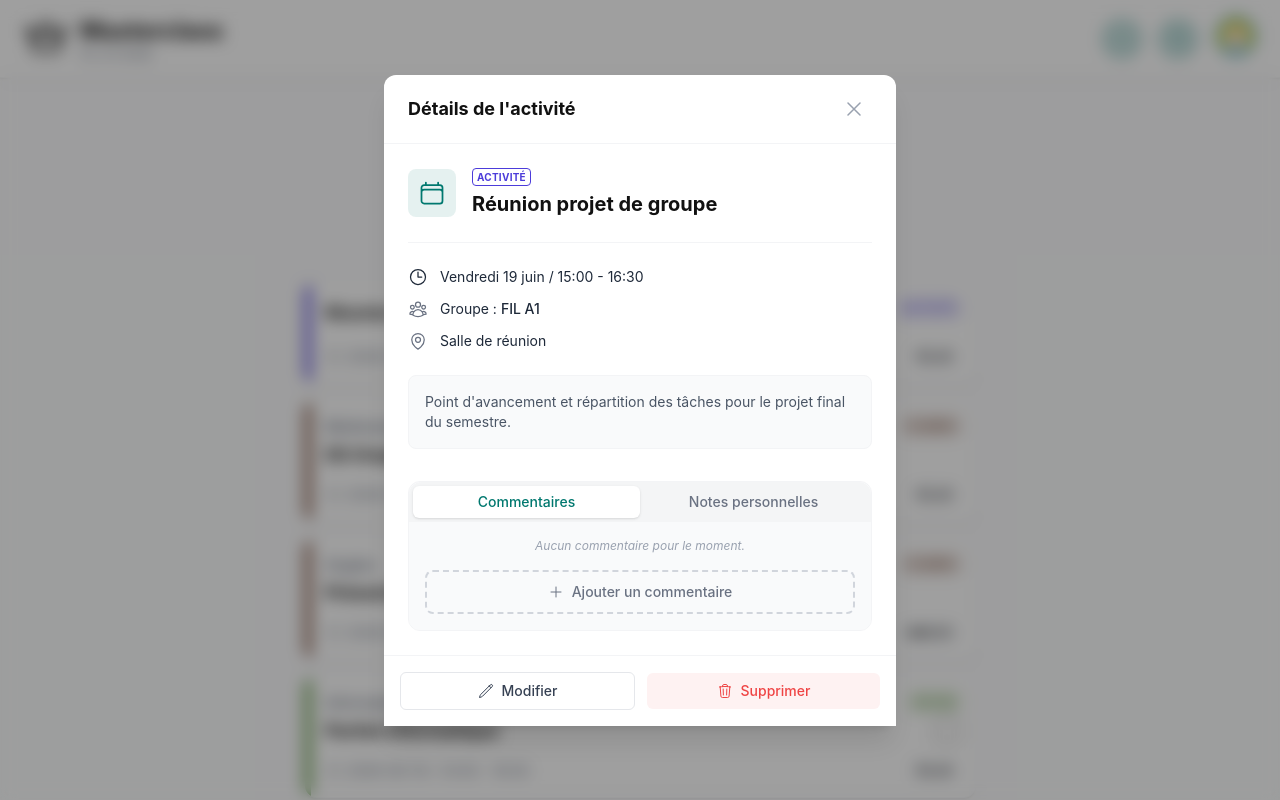
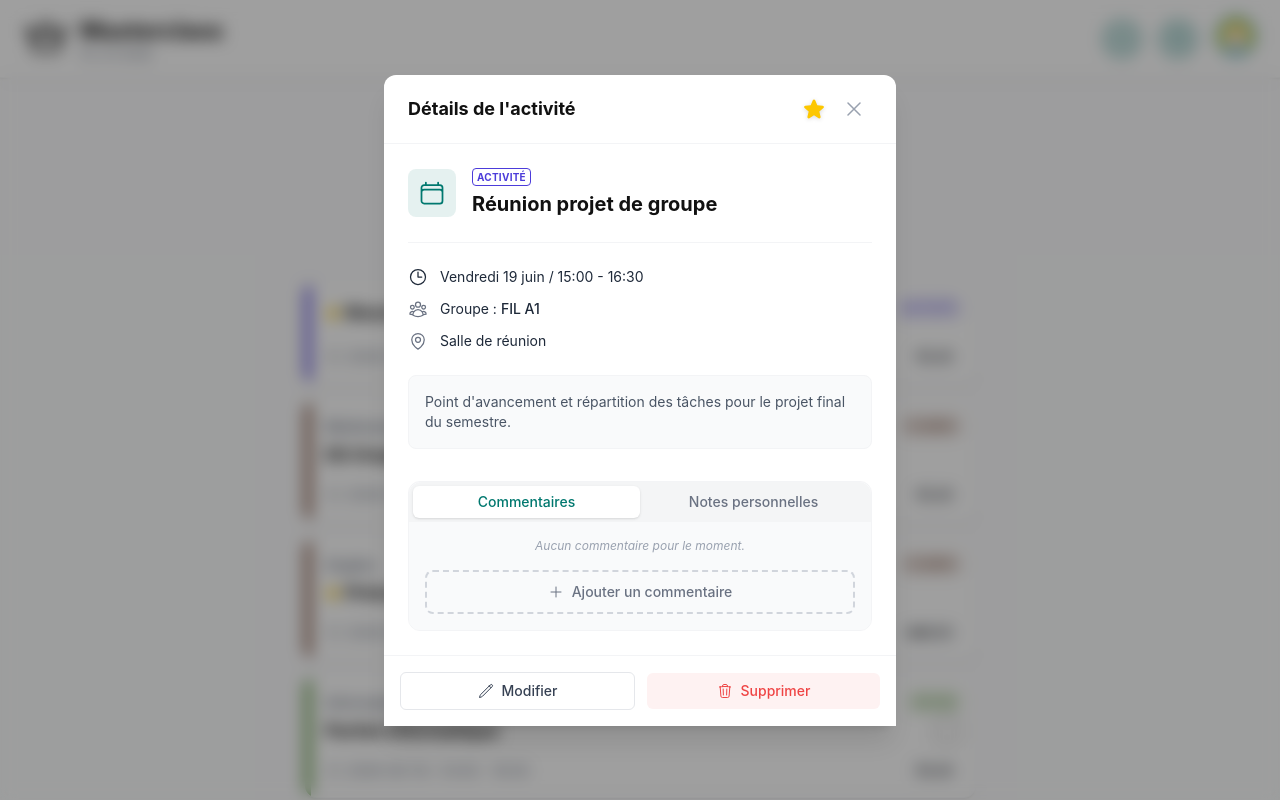
Before and after one commit to Arcols/Masterclass, a Vue app in the folder masterclass-front/: page /history in a window 1280 px wide. Both pictures are taken after a click on the button 640 px from the left and 333 px from the top of the page. Shown: the top 800 px of the page. Built offline with nearby package versions, Linux system fonts and the light colour scheme.

Commit message:
feat(ui): Ajout du système de favoris

```diff
--- a/masterclass-front/src/components/event/EventCard.vue
+++ b/masterclass-front/src/components/event/EventCard.vue
@@ -1,6 +1,7 @@
 <script setup lang="ts">
 import { computed } from 'vue'
 import { ClockIcon, MapPinIcon } from '@heroicons/vue/24/outline'
+import { StarIcon as StarSolid } from '@heroicons/vue/24/solid'
 import EventBadge from './EventBadge.vue'
 
 export interface EventData {
@@ -16,6 +17,7 @@ export interface EventData {
   location?: string;
   group: string;
   isCompleted: boolean;
+  isFavorite?: boolean;
 }
 
 const props = withDefaults(
@@ -59,7 +61,8 @@ const leftBarColor = computed(() => `var(--color-tag-${props.event.type}-border)
 
     <div class="flex justify-between items-start md:gap-2">
       <div class="flex flex-col items-start gap-1 min-w-0">
-        <!-- Affichage des devoirs -->
+
+        <!-- Affichage de la matière (s'il y en a une) -->
         <span
           v-if="event.subject"
           class="hidden md:block font-semibold text-gray-500 w-full whitespace-normal break-words md:truncate md:whitespace-nowrap"
@@ -67,8 +70,19 @@ const leftBarColor = computed(() => `var(--color-tag-${props.event.type}-border)
         >
           {{ event.subject }}
         </span>
+
+        <!-- Affichage du TITRE (s'il n'y a PAS de matière) -->
+        <div
+          v-else
+          class="flex w-full"
+          :class="isList ? 'flex-row items-start md:items-center gap-1' : 'flex-col md:flex-row items-start md:items-center gap-0.5 md:gap-1.5'"
+        >
+          <!-- Étoile cachée sur mobile -->
+          <StarSolid
+            v-if="event.isFavorite"
+            class="hidden md:block w-4 h-4 text-yellow-400 shrink-0"
+          />
           <span
-          v-else
             class="font-bold text-[var(--color-black)] w-full whitespace-normal break-words md:truncate md:whitespace-nowrap"
             :class="[
               isList ? 'text-lg' : 'md:text-[13px] text-[9px]',
@@ -79,14 +93,27 @@ const leftBarColor = computed(() => `var(--color-tag-${props.event.type}-border)
           </span>
         </div>
 
+      </div>
+
       <EventBadge :type="event.type" class="hidden md:block md:shrink-0" />
     </div>
 
     <!-- Affichage des détails de l'événement -->
     <div class="flex justify-between items-center md:mt-1">
+
+      <!-- Affichage du TITRE (s'il Y A un sujet) -->
+      <div
+        v-if="event.subject"
+        class="flex min-w-0 pr-2"
+        :class="isList ? 'flex-row items-center gap-1' : 'flex-col md:flex-row items-start md:items-center gap-0.5 md:gap-1.5'"
+      >
+        <!-- Étoile cachée sur mobile (hidden md:block) -->
+        <StarSolid
+          v-if="event.isFavorite"
+          class="hidden md:block w-4 h-4 text-yellow-400 shrink-0"
+        />
         <span
-        v-if="event.subject"
-        class="flex font-bold text-[var(--color-black)] whitespace-normal break-words md:truncate md:whitespace-nowrap pr-2"
+          class="flex font-bold text-[var(--color-black)] whitespace-normal break-words md:truncate md:whitespace-nowrap"
           :class="[
             isList ? 'text-lg' : 'md:text-[13px] text-[9px]',
             { 'line-through text-gray-600': event.isCompleted },
@@ -94,6 +121,7 @@ const leftBarColor = computed(() => `var(--color-tag-${props.event.type}-border)
         >
           {{ event.title }}
         </span>
+      </div>
 
       <div
         v-else-if="!isList && event.location"
@@ -120,7 +148,7 @@ const leftBarColor = computed(() => `var(--color-tag-${props.event.type}-border)
       />
     </div>
 
-    <div class="flex justify-between items-center mt-auto" :class="isList ? 'pt-4' : 'pt-2'">
+    <div class="hidden md:flex justify-between items-center mt-auto" :class="isList ? 'pt-4' : 'pt-2'">
       <div
         class="hidden md:flex items-center text-gray-500 truncate pr-2"
         :class="isList ? 'text-sm' : 'text-[11px]'"
--- a/masterclass-front/src/components/modals/EventDetailModal.vue
+++ b/masterclass-front/src/components/modals/EventDetailModal.vue
@@ -12,7 +12,9 @@ import {
   CheckIcon,
   LinkIcon,
   PlusIcon,
+  StarIcon as StarOutline, // 👈 Import de l'étoile vide
 } from '@heroicons/vue/24/outline'
+import { StarIcon as StarSolid } from '@heroicons/vue/24/solid'
 import EventBadge from '../event/EventBadge.vue'
 import type { EventData } from '../event/EventCard.vue'
 
@@ -30,6 +32,7 @@ const emit = defineEmits<{
   (e: 'delete', id: string): void
   (e: 'edit', event: EventData): void
   (e: 'toggle-complete', id: string, newValue: boolean): void
+  (e: 'toggle-favorite', id: string, newValue: boolean): void
 }>()
 
 // ── FERMETURE AVEC LA TOUCHE ÉCHAP ──
@@ -153,12 +156,27 @@ const submitNewItem = () => {
         <h2 id="event-detail-title" class="text-lg font-bold text-[var(--color-black)]">
           {{ modalTitle }}
         </h2>
+
+        <!-- ── ACTIONS D'EN-TÊTE ── -->
+        <div class="flex items-center gap-1">
+          <!-- Bouton Favori -->
+          <button
+            @click="emit('toggle-favorite', event.id, !event.isFavorite)"
+            class="p-1.5 rounded-full hover:bg-gray-100 transition-colors cursor-pointer"
+            :title="event.isFavorite ? 'Retirer des favoris' : 'Ajouter aux favoris'"
+          >
+            <StarSolid v-if="event.isFavorite" class="w-6 h-6 text-yellow-400 drop-shadow-sm" />
+            <StarOutline v-else class="w-6 h-6 text-gray-400 hover:text-gray-600" />
+          </button>
+
+          <!-- Bouton Fermer -->
           <button
             @click="emit('close')"
             class="p-1.5 rounded-full text-gray-400 hover:bg-gray-100 hover:text-gray-700 transition-colors cursor-pointer"
           >
             <XMarkIcon class="w-6 h-6" />
           </button>
+        </div>
       </div>
 
       <div class="flex-1 overflow-y-auto p-6 space-y-6">
--- a/masterclass-front/src/components/modals/FilterModal.vue
+++ b/masterclass-front/src/components/modals/FilterModal.vue
@@ -7,12 +7,14 @@ const props = defineProps<{
   selectedTypes: EventType[];
   selectedGroups: string[];
   availableGroups: string[];
+  showFavoritesOnly: boolean;
 }>();
 
 const emit = defineEmits<{
   (e: 'close'): void;
   (e: 'update:selectedTypes', types: EventType[]): void;
   (e: 'update:selectedGroups', groups: string[]): void;
+  (e: 'update:showFavoritesOnly', value: boolean): void;
 }>();
 
 // ── TYPES D'ÉVÉNEMENTS DISPONIBLES ──
@@ -108,6 +110,25 @@ onUnmounted(() => document.removeEventListener('keydown', handleKeydown));
           </div>
         </div>
 
+        <!-- Favoris -->
+        <div class="flex items-center justify-between p-3 rounded-lg border border-gray-200 bg-gray-50">
+          <div class="flex items-center gap-2">
+            <svg class="w-5 h-5 text-yellow-400" xmlns="http://www.w3.org/2000/svg" viewBox="0 0 24 24" fill="currentColor">
+              <path fill-rule="evenodd" d="M10.788 3.21c.448-1.077 1.976-1.077 2.424 0l2.082 5.006 5.404.434c1.164.093 1.636 1.545.749 2.305l-4.117 3.527 1.257 5.273c.271 1.136-.964 2.033-1.96 1.425L12 18.354 7.373 21.18c-.996.608-2.231-.29-1.96-1.425l1.257-5.273-4.117-3.527c-.887-.76-.415-2.212.749-2.305l5.404-.434 2.082-5.005Z" clip-rule="evenodd" />
+            </svg>
+            <span class="text-sm font-semibold text-gray-800">Afficher uniquement les favoris</span>
+          </div>
+
+          <label class="relative inline-flex items-center cursor-pointer">
+            <input
+              type="checkbox"
+              class="sr-only peer"
+              :checked="showFavoritesOnly"
+              @change="emit('update:showFavoritesOnly', ($event.target as HTMLInputElement).checked)"
+            >
+            <div class="w-11 h-6 bg-gray-200 peer-focus:outline-none rounded-full peer peer-checked:after:translate-x-full peer-checked:after:border-white after:content-[''] after:absolute after:top-[2px] after:left-[2px] after:bg-white after:border-gray-300 after:border after:rounded-full after:h-5 after:w-5 after:transition-all peer-checked:bg-yellow-400"></div>
+          </label>
+        </div>
       </div>
 
       <div class="p-4 border-t border-gray-100 bg-gray-50 flex justify-end shrink-0">
--- a/masterclass-front/src/components/planning/PlanningBoard.vue
+++ b/masterclass-front/src/components/planning/PlanningBoard.vue
@@ -5,7 +5,6 @@ import PlanningColumn from './PlanningColumn.vue'
 import mockEvents from '@/mocks/events.json'
 import type { EventData } from '@/components/event/EventCard.vue'
 import type { EventType } from '@/types/event.ts'
-// Remplacement de FiltersEvents par la modale
 import FilterModal from '@/components/modals/FilterModal.vue'
 
 // ── CONFIGURATION DE LA GRILLE ──
@@ -27,16 +26,18 @@ const updateRowHeight = () => {
 // ── GESTION DES FILTRES ──
 const selectedTypes = ref<EventType[]>([])
 const selectedGroups = ref<string[]>([])
+const showFavoritesOnly = ref(false)
 const isFilterModalOpen = ref(false)
 
 // Calcul du nombre de filtres actifs
 const activeFilterCount = computed(() => {
-  return selectedTypes.value.length + selectedGroups.value.length
+  return selectedTypes.value.length + selectedGroups.value.length + (showFavoritesOnly.value ? 1 : 0)
 })
 
 const resetFilters = () => {
   selectedTypes.value = []
   selectedGroups.value = []
+  showFavoritesOnly.value = false
 }
 
 // Génère dynamiquement la liste de tous les groupes existants dans les données
@@ -51,8 +52,9 @@ const getEventsForDay = (fullDateStr: string) => {
     const isSameDate = e.date === fullDateStr;
     const isTypeMatched = selectedTypes.value.length === 0 || selectedTypes.value.includes(e.type);
     const isGroupMatched = selectedGroups.value.length === 0 || selectedGroups.value.includes(e.group);
+    const isFavoriteMatched = !showFavoritesOnly.value || e.isFavorite;
 
-    return isSameDate && isTypeMatched && isGroupMatched;
+    return isSameDate && isTypeMatched && isGroupMatched && isFavoriteMatched;
   })
 }
 
@@ -237,6 +239,7 @@ const props = defineProps<{
       :available-groups="availableGroups"
       @update:selected-types="selectedTypes = $event"
       @update:selected-groups="selectedGroups = $event"
+      @update:show-favorites-only="showFavoritesOnly = $event"
       @close="isFilterModalOpen = false"
     />
 
--- a/masterclass-front/src/mocks/events.json
+++ b/masterclass-front/src/mocks/events.json
@@ -10,7 +10,8 @@
     "endTime": "09:00",
     "location": "J147",
     "group": "FIL A1",
-    "isCompleted": false
+    "isCompleted": false,
+    "isFavorite": true
   },
   {
     "id": "2",
@@ -24,7 +25,8 @@
     "endTime": "20:30",
     "location": "J147",
     "group": "ANG G1",
-    "isCompleted": true
+    "isCompleted": true,
+    "isFavorite": true
   },
   {
     "id": "3",
@@ -36,7 +38,8 @@
     "endTime": "13:00",
     "location": "MDE",
     "group": "FIL A1",
-    "isCompleted": false
+    "isCompleted": false,
+    "isFavorite": false
   },
   {
     "id": "4",
@@ -48,7 +51,8 @@
     "endTime": "23:59",
     "location": "Gymnase",
     "group": "FIL A1",
-    "isCompleted": false
+    "isCompleted": false,
+    "isFavorite": false
   },
   {
     "id": "5",
@@ -61,7 +65,8 @@
     "endTime": "12:00",
     "location": "J147",
     "group": "FIL A1",
-    "isCompleted": false
+    "isCompleted": false,
+    "isFavorite": true
   },
   {
     "id": "6",
@@ -74,7 +79,8 @@
     "endTime": "16:00",
     "location": "Amphi A",
     "group": "FIL A1",
-    "isCompleted": false
+    "isCompleted": false,
+    "isFavorite": false
   },
   {
     "id": "7",
@@ -87,7 +93,8 @@
     "endTime": "10:15",
     "location": "J147",
     "group": "ANG G1",
-    "isCompleted": false
+    "isCompleted": false,
+    "isFavorite": true
   },
   {
     "id": "8",
@@ -99,7 +106,8 @@
     "endTime": "16:30",
     "location": "Salle de réunion",
     "group": "FIL A1",
-    "isCompleted": false
+    "isCompleted": false,
+    "isFavorite": true
   },{
     "id": "9",
     "type": "examen",
@@ -111,6 +119,7 @@
     "endTime": "12:00",
     "location": "J147",
     "group": "FIL A1",
-    "isCompleted": false
+    "isCompleted": false,
+  "isFavorite": false
   }
 ]
```
Lines whose indentation alone changed are shown as unchanged.
